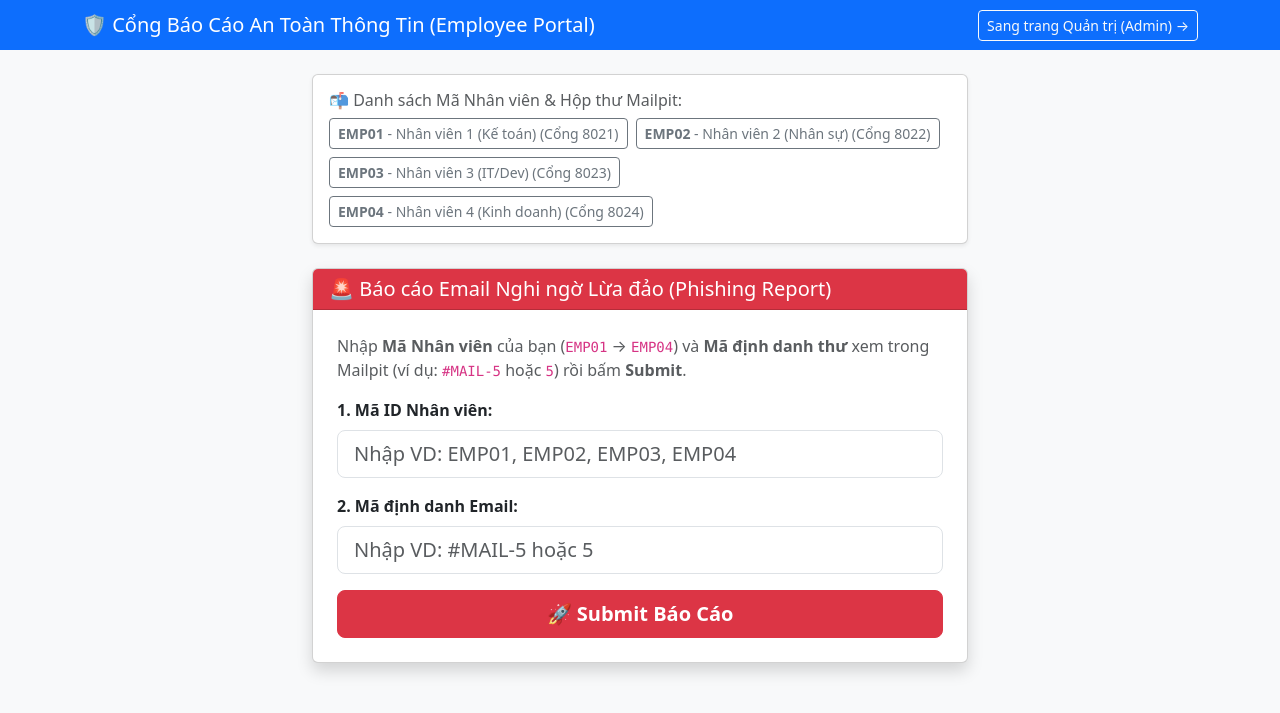
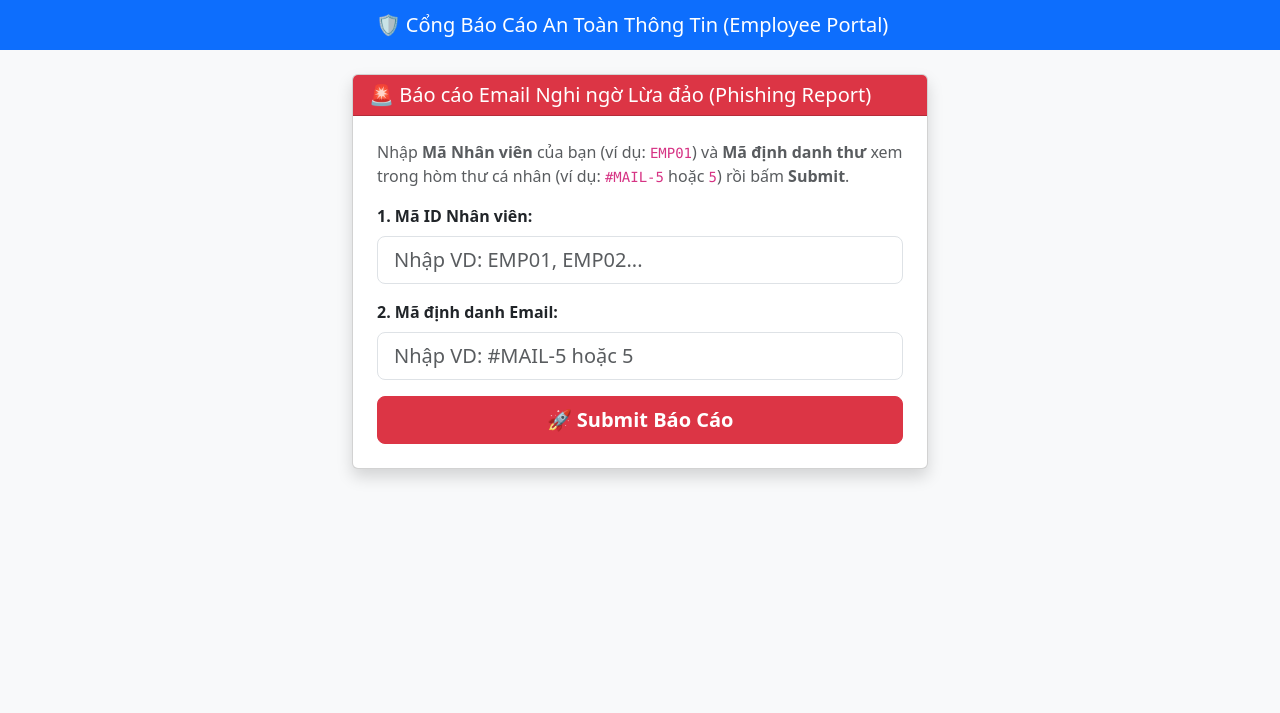
Before and after one commit to gkhanhng2907-lab/BTL-nhom-6, a Flask app: page / in a window 1280 px wide. Shown: the top 713 px of the page. Run offline with Flask 3, Linux system fonts and the light colour scheme; data comes from the database, SQL or seed files in the repository.

Commit message:
fix: Sua lai web nhan vien

```diff
--- a/src/templates/portal.html
+++ b/src/templates/portal.html
@@ -6,27 +6,15 @@
   <link href="https://cdn.jsdelivr.net/npm/bootstrap@5.3.0/dist/css/bootstrap.min.css" rel="stylesheet">
 </head>
 <body class="bg-light">
+  <!-- Thanh tiêu đề đã được lược bỏ hoàn toàn nút sang trang Quản trị -->
   <nav class="navbar navbar-dark bg-primary mb-4">
-    <div class="container">
+    <div class="container justify-content-center">
       <span class="navbar-brand mb-0 h1">🛡️ Cổng Báo Cáo An Toàn Thông Tin (Employee Portal)</span>
-      <a href="/admin" class="btn btn-outline-light btn-sm">Sang trang Quản trị (Admin) →</a>
     </div>
   </nav>
 
-  <div class="container" style="max-width: 680px;">
-    <!-- Hướng dẫn mở hòm thư Mailpit kèm Mã NV -->
-    <div class="card shadow-sm mb-4">
-      <div class="card-body">
-        <h6 class="card-title text-muted">📬 Danh sách Mã Nhân viên & Hộp thư Mailpit:</h6>
-        <div class="d-flex flex-wrap gap-2 mt-2">
-          {% for emp in employees %}
-            <a href="http://localhost:{{ emp.webmail_port }}" target="_blank" class="btn btn-sm btn-outline-secondary">
-              <b>{{ emp.employee_code }}</b> - {{ emp.name }} (Cổng {{ emp.webmail_port }})
-            </a>
-          {% endfor %}
-        </div>
-      </div>
-    </div>
+  <div class="container" style="max-width: 600px;">
+    <!-- Đã xóa bỏ hoàn toàn khung hiển thị danh sách nhân viên và hộp thư Mailpit ở đây -->
 
     <!-- Form nhập Mã NV + Mã Mail và bấm Submit -->
     <div class="card shadow">
@@ -35,13 +23,13 @@
       </div>
       <div class="card-body p-4">
         <p class="text-muted">
-          Nhập <b>Mã Nhân viên</b> của bạn (<code>EMP01</code> → <code>EMP04</code>) và <b>Mã định danh thư</b> xem trong Mailpit (ví dụ: <code>#MAIL-5</code> hoặc <code>5</code>) rồi bấm <b>Submit</b>.
+          Nhập <b>Mã Nhân viên</b> của bạn (ví dụ: <code>EMP01</code>) và <b>Mã định danh thư</b> xem trong hòm thư cá nhân (ví dụ: <code>#MAIL-5</code> hoặc <code>5</code>) rồi bấm <b>Submit</b>.
         </p>
 
         <form id="reportForm" onsubmit="submitReport(event)">
           <div class="mb-3">
             <label for="empCodeInput" class="form-label fw-bold">1. Mã ID Nhân viên:</label>
-            <input type="text" id="empCodeInput" class="form-control form-control-lg" placeholder="Nhập VD: EMP01, EMP02, EMP03, EMP04" required>
+            <input type="text" id="empCodeInput" class="form-control form-control-lg" placeholder="Nhập VD: EMP01, EMP02..." required>
           </div>
           <div class="mb-3">
             <label for="mailCodeInput" class="form-label fw-bold">2. Mã định danh Email:</label>
```
